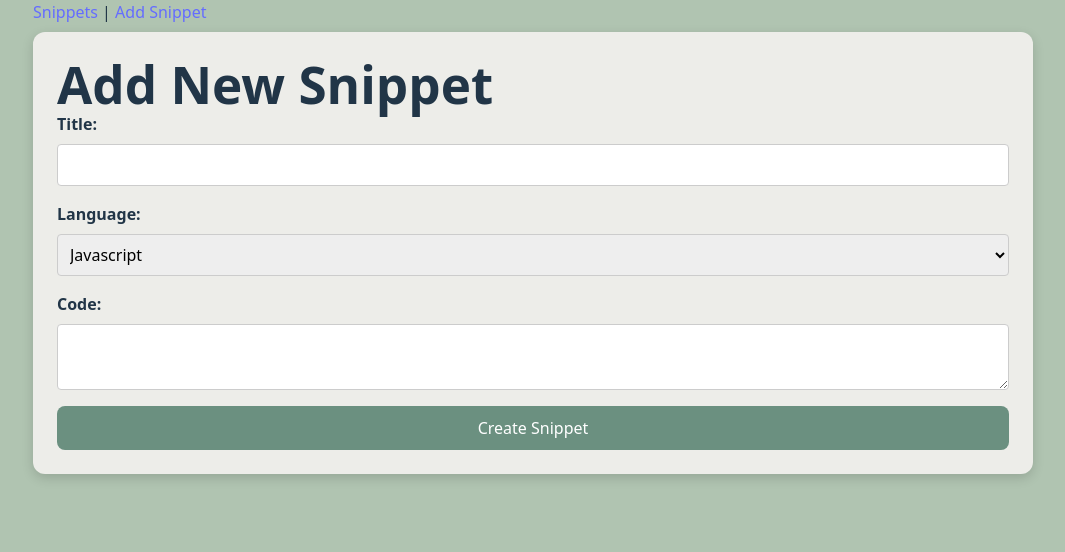
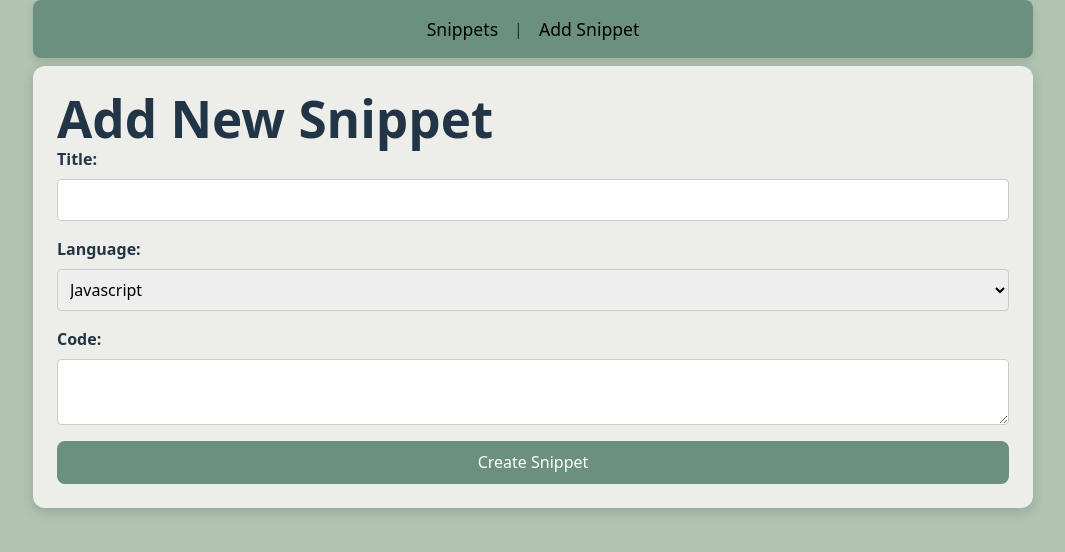
Before and after one commit to h-nyman/fullstack-project3, a React (Vite) app in the folder frontend/: page /add in a window 1280 px wide. Shown: the top 552 px of the page, without its empty margins (107-1172 px from the left). Built offline with nearby package versions, Linux system fonts and the light colour scheme.

Commit message:
Improve styles

```diff
--- a/frontend/src/App.css
+++ b/frontend/src/App.css
@@ -94,6 +94,8 @@
   border-radius: 12px;
   background: #edede9;
   box-shadow: 0 8px 24px rgba(0, 0, 0, 0.25);
+  margin: auto;
+  width: min(100% - 2 * var(--content-padding), var(--content-max-width));
 }
 
 .edit-form {
@@ -144,10 +146,23 @@
   background: #edede9;
   padding: 0;
   box-shadow: 0 8px 24px rgba(0, 0, 0, 0.25);
+}
 
+nav {
+  background-color: #6b9080;
+  padding: 1rem 2rem;
+  display: flex;
+  justify-content: center;
+  align-items: center;
+  border-radius: 8px;
+  box-shadow: 0 4px 10px rgba(0, 0, 0, 0.1);
+}
 
-  position: fixed;
-  top: 50%;
-  left: 50%;
-  transform: translate(-50%, -50%);
+nav a {
+  color: black;
+  text-decoration: none;
+  margin: 0 1rem;
+  font-weight: 500;
+  font-size: 1.1rem;
+  transition: color 0.3s ease, transform 0.2s ease;
 }
--- a/frontend/src/index.css
+++ b/frontend/src/index.css
@@ -17,7 +17,9 @@
 }
 
 /* 1. Use a more-intuitive box-sizing model */
-*, *::before, *::after {
+*,
+*::before,
+*::after {
   box-sizing: border-box;
 }
 
@@ -43,18 +45,31 @@ body {
 }
 
 /* 6. Improve media defaults */
-img, picture, video, canvas, svg {
+img,
+picture,
+video,
+canvas,
+svg {
   display: block;
   max-width: 100%;
 }
 
 /* 7. Inherit fonts for form controls */
-input, button, textarea, select {
+input,
+button,
+textarea,
+select {
   font: inherit;
 }
 
 /* 8. Avoid text overflows */
-p, h1, h2, h3, h4, h5, h6 {
+p,
+h1,
+h2,
+h3,
+h4,
+h5,
+h6 {
   overflow-wrap: break-word;
 }
 
@@ -62,14 +77,21 @@ p, h1, h2, h3, h4, h5, h6 {
 p {
   text-wrap: pretty;
 }
-h1, h2, h3, h4, h5, h6 {
+
+h1,
+h2,
+h3,
+h4,
+h5,
+h6 {
   text-wrap: balance;
 }
 
 /*
   10. Create a root stacking context
 */
-#root, #__next {
+#root,
+#__next {
   isolation: isolate;
 }
 
@@ -77,9 +99,6 @@ a {
   font-weight: 500;
   color: #646cff;
   text-decoration: inherit;
-}
-a:hover {
-  color: #535bf2;
 }
 
 h1 {
@@ -101,14 +120,9 @@ button:hover {
   background-color: #577568;
 }
 
-@media (prefers-color-scheme: light) {
-  :root {
-    color: #213547;
-    background-color: #ffffff;
-  }
-  a:hover {
-    color: #747bff;
-  }
+:root {
+  color: #213547;
+  background-color: #ffffff;
 }
 
 :where(html) {
@@ -369,7 +383,9 @@ select,
 
 select {
   flex: 1;
+  position:relative;
 }
+
 select {
   border: 2px solid #dddddd;
   background: #eeeeee;
@@ -381,16 +397,20 @@ select:hover,
 select:focus {
   background: #dddddd;
 }
+
 select::picker-icon {
   color: #999999;
   transition: 0.4s rotate;
 }
+
 select:open::picker-icon {
   rotate: 180deg;
 }
+
 ::picker(select) {
   border: none;
 }
+
 option {
   display: flex;
   justify-content: flex-start;
@@ -401,6 +421,7 @@ option {
   padding: 10px;
   transition: 0.4s;
 }
+
 option:first-of-type {
   border-radius: 8px 8px 0 0;
 }
@@ -416,6 +437,7 @@ option:last-of-type {
 option:not(option:last-of-type) {
   border-bottom: none;
 }
+
 option:nth-of-type(odd) {
   background: white;
 }
@@ -428,24 +450,28 @@ option:focus {
 option:checked {
   font-weight: bold;
 }
+
 option::checkmark {
   order: 1;
   margin-left: auto;
   content: "✓";
 }
+
 ::picker(select) {
   opacity: 0;
   transition: all 0.4s allow-discrete;
 }
+
 ::picker(select):popover-open {
   opacity: 1;
 }
+
 @starting-style {
   ::picker(select):popover-open {
     opacity: 0;
   }
 }
+
 ::picker(select) {
   top: calc(anchor(bottom) + 1px);
-  left: anchor(10%);
 }
```
